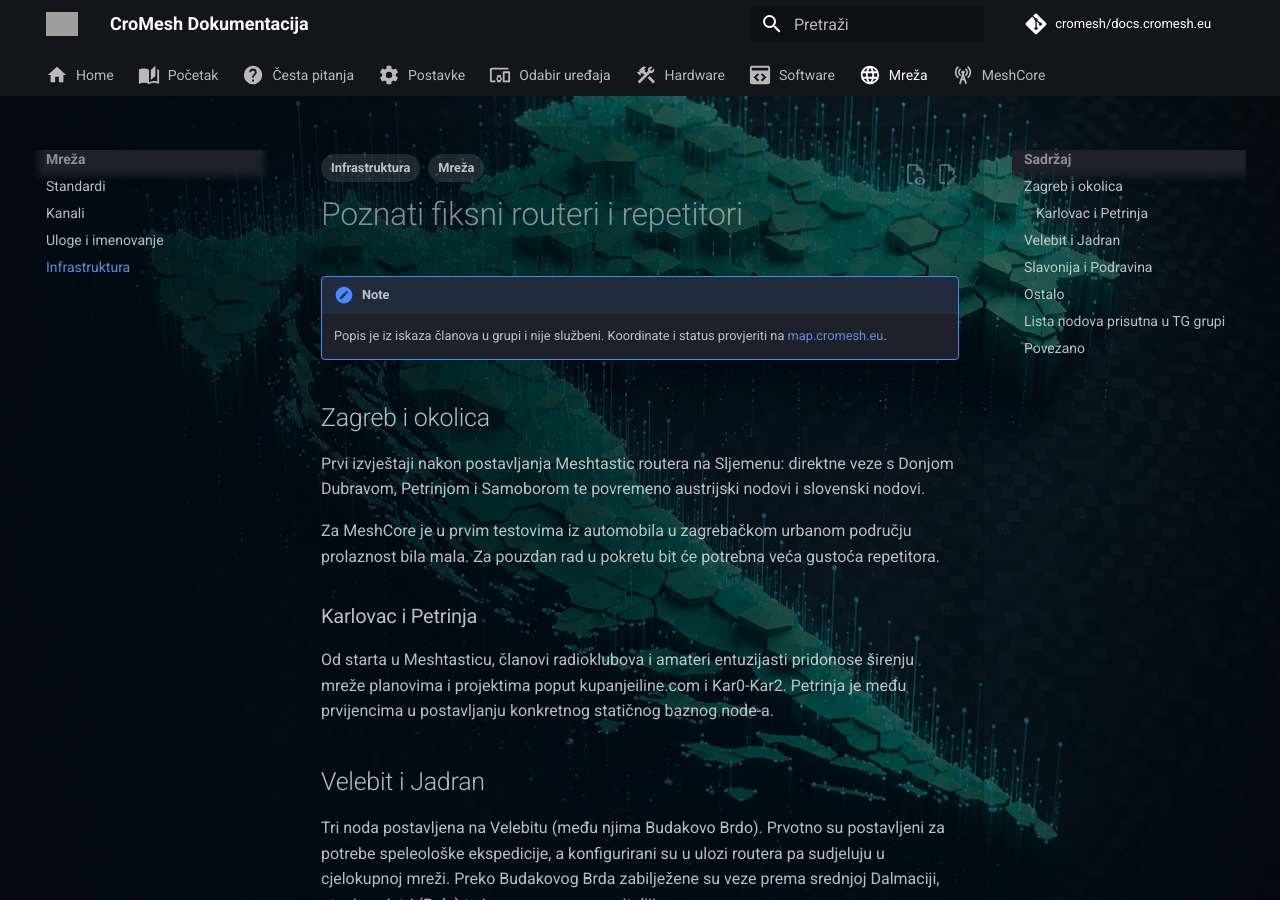
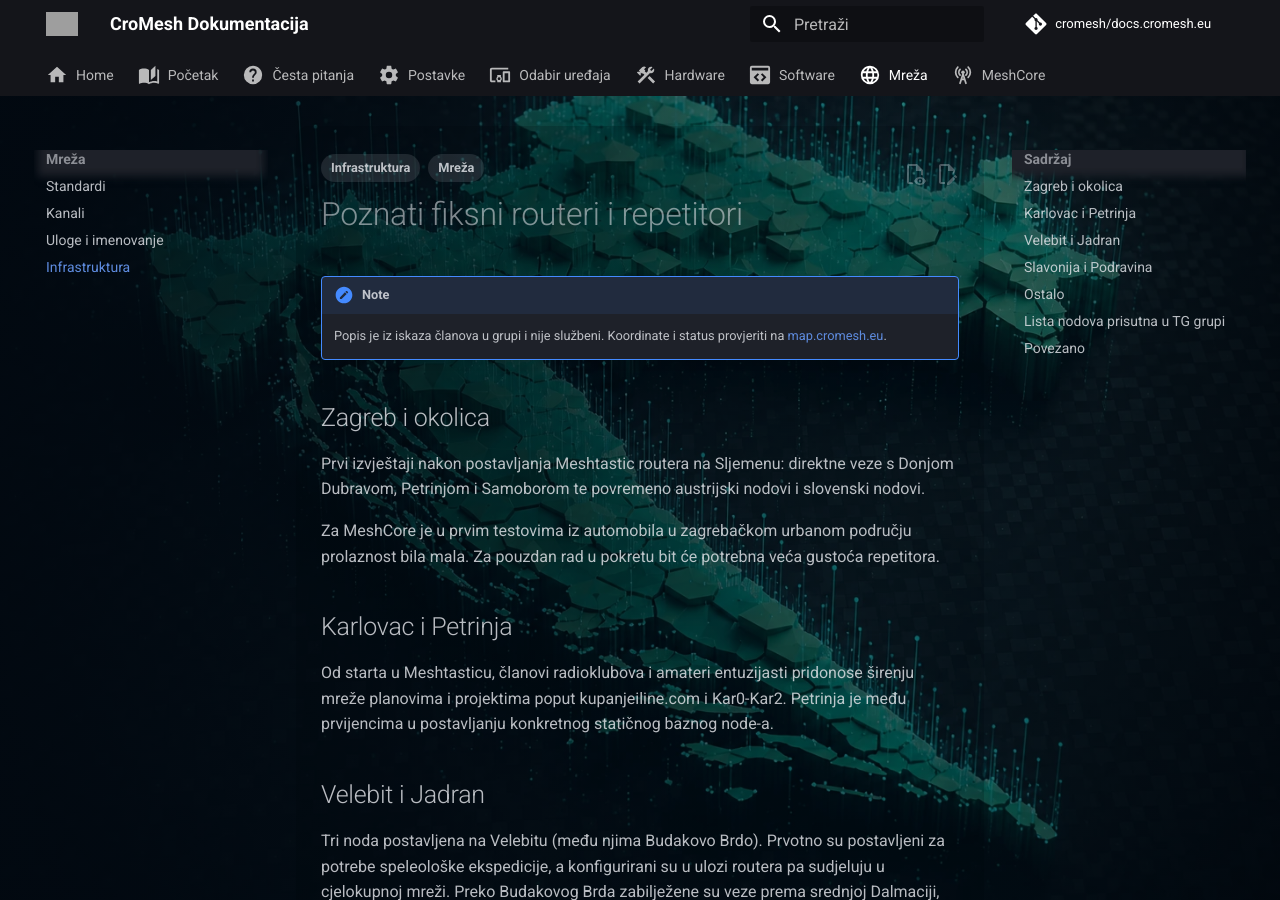
Before and after one commit to cromesh/docs.cromesh.eu, an MkDocs documentation site: the page built from docs/mreza/infrastruktura.md, in a window 1280 px wide and 900 px high. Built offline with MkDocs 1.6.1 and Material for MkDocs 9.7.7, drawn with Linux system fonts in a browser that asks for light colours; comment, search, counter and statistics services are not loaded; grey boxes are pictures that could not be loaded.

```diff
--- a/docs/mreza/infrastruktura.md
+++ b/docs/mreza/infrastruktura.md
@@ -20,7 +20,7 @@ Petrinjom i Samoborom te povremeno austrijski nodovi i slovenski nodovi.
 Za MeshCore je u prvim testovima iz automobila u zagrebačkom urbanom području prolaznost
 bila mala. Za pouzdan rad u pokretu bit će potrebna veća gustoća repetitora.
 
-### Karlovac i Petrinja
+## Karlovac i Petrinja
 
 Od starta u Meshtasticu, članovi radioklubova i amateri entuzijasti pridonose širenju mreže
 planovima i projektima poput kupanjeiline.com i Kar0-Kar2. Petrinja je među prvijencima u
```
